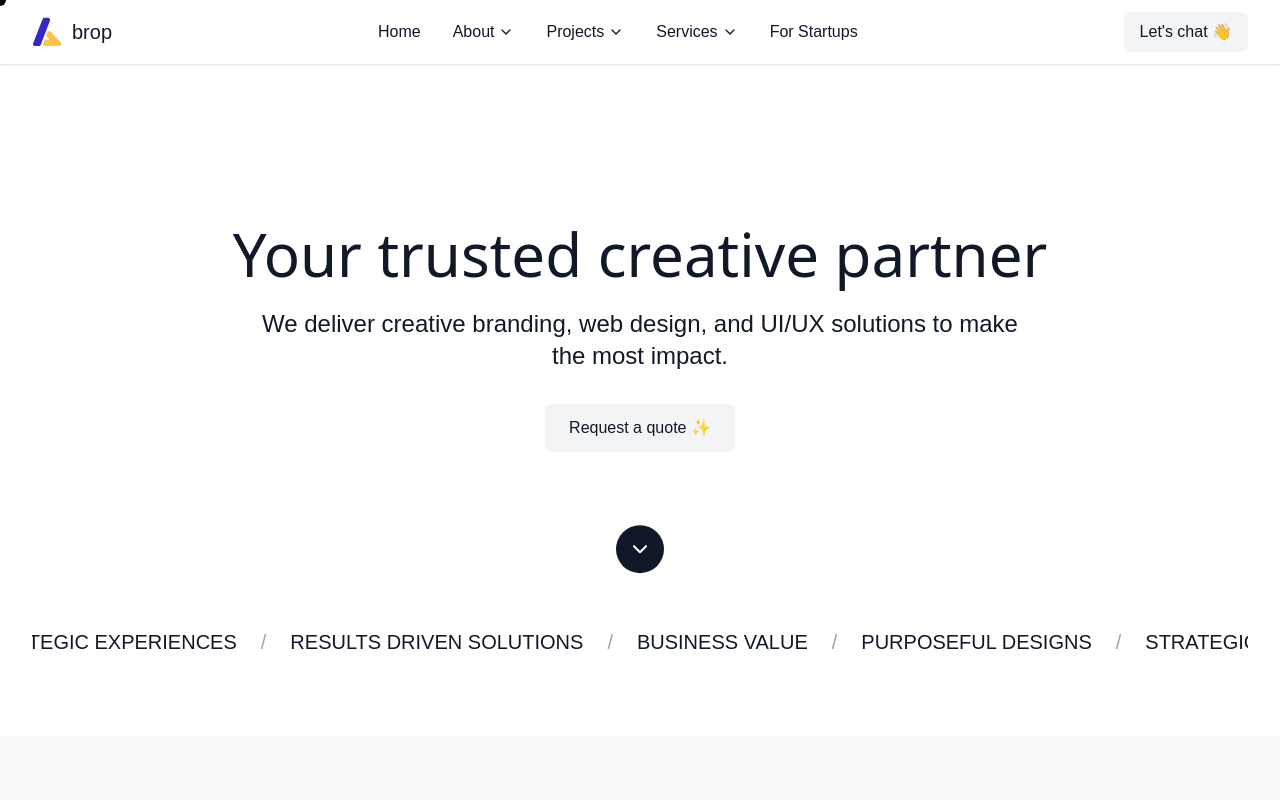
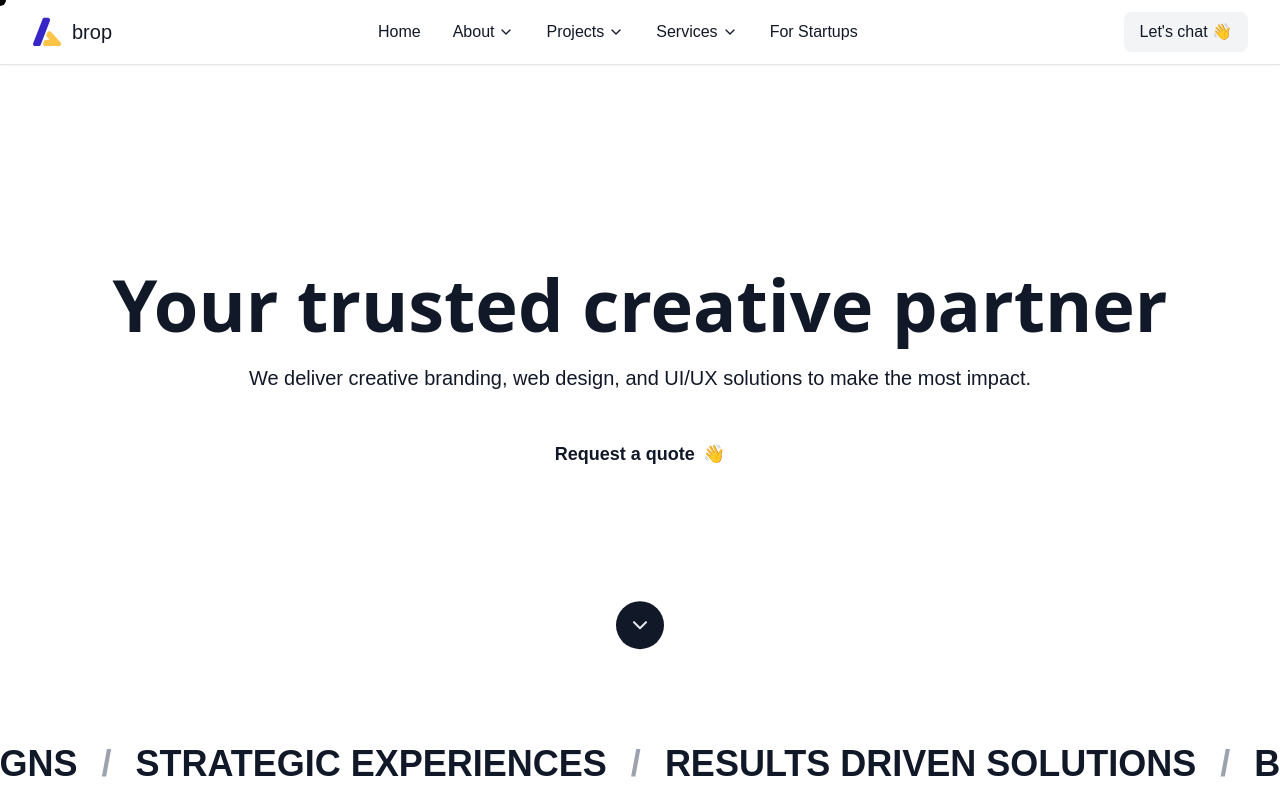
Before and after one commit to Brop-co/brop-web, a Next.js app: page / in a window 1280 px wide. Shown: the top 800 px of the page. Built offline with nearby package versions, Linux system fonts and the light colour scheme.

Commit message:
hero component tweaks

```diff
--- a/components/Hero.tsx
+++ b/components/Hero.tsx
@@ -1,29 +1,31 @@
-'use client'
+"use client";
 
-import { motion } from 'framer-motion'
-import { ChevronDown } from 'lucide-react'
+import { motion } from "framer-motion";
+import { ChevronDown } from "lucide-react";
 
 const Hero = () => {
   const scrollToAbout = () => {
-    const aboutSection = document.getElementById('about')
+    const aboutSection = document.getElementById("about");
     if (aboutSection) {
       aboutSection.scrollIntoView({
-        behavior: 'smooth',
-        block: 'start'
-      })
+        behavior: "smooth",
+        block: "start",
+      });
     }
-  }
+  };
 
   return (
-    <section id="home" className="pt-32 mt-24 pb-20 px-4 sm:px-6 lg:px-8">
-      <div className="max-w-7xl mx-auto">
-        <div className="text-center">
+    <section
+      id="home"
+      className="relative min-h-screen flex flex-col justify-center items-center px-4 sm:px-6 lg:px-8"
+    >
+      <div className="max-w-7xl mx-auto text-center">
         {/* Main Heading */}
         <motion.h1
           initial={{ opacity: 0, y: 30 }}
           animate={{ opacity: 1, y: 0 }}
           transition={{ duration: 0.8 }}
-            className="text-4xl sm:text-5xl lg:text-6xl font-[500] text-gray-900 mb-6 leading-tight"
+          className="text-5xl sm:text-6xl lg:text-7xl font-bold text-gray-900 mb-6 leading-tight"
         >
           Your trusted creative partner
         </motion.h1>
@@ -33,52 +35,65 @@ const Hero = () => {
           initial={{ opacity: 0, y: 30 }}
           animate={{ opacity: 1, y: 0 }}
           transition={{ duration: 0.8, delay: 0.2 }}
-            className="text-xl sm:text-2xl text-gray-900 mb-8 max-w-3xl mx-auto leading-relaxed"
+          className="text-lg sm:text-xl text-gray-900 mx-auto leading-relaxed mb-8"
         >
-            We deliver creative branding, web design, and UI/UX solutions to make the most impact.
+          We deliver creative branding, web design, and UI/UX solutions to make
+          the most impact.
         </motion.p>
 
-          {/* CTA Button */}
+        {/* Button */}
         <motion.div
           initial={{ opacity: 0, y: 30 }}
           animate={{ opacity: 1, y: 0 }}
           transition={{ duration: 0.8, delay: 0.4 }}
-            className="mb-16"
+          className="mb-12"
         >
           <motion.button
-              onClick={scrollToAbout}
-              whileHover={{ scale: 1.05 }}
             whileTap={{ scale: 0.95 }}
-              className="bg-gray-100 hover:bg-gray-200 text-gray-900 font-medium py-3 px-6 rounded-lg transition-colors duration-200 cursor-pointer"
+            className="relative overflow-hidden group font-medium py-4 px-8 rounded-full text-lg cursor-pointer"
           >
-              Request a quote ✨
+            {/* Background overlay */}
+            <span className="absolute inset-0 bg-gray-900 translate-y-full group-hover:translate-y-0 transition-transform duration-300"></span>
+
+            {/* Text + Icon */}
+            <span className="relative z-10 flex items-center gap-2 font-[550] text-gray-900 group-hover:text-white transition-colors duration-300">
+              Request a quote
+              <span className="inline-block group-hover:-rotate-45 transition-transform duration-500">
+                👋
+              </span>
+            </span>
           </motion.button>
         </motion.div>
+      </div>
 
       {/* Scroll Indicator */}
       <motion.div
+        onClick={scrollToAbout}
         initial={{ opacity: 0, y: 30 }}
         animate={{ opacity: 1, y: 0 }}
         transition={{ duration: 0.8, delay: 0.6 }}
-            className="mb-16"
+        className="absolute bottom-40"
       >
         <motion.div
-              className="w-12 h-12 bg-gray-900 rounded-full flex items-center justify-center mx-auto cursor-pointer hover:bg-gray-800 transition-colors duration-200"
+          className="w-12 h-12 bg-gray-900 rounded-full flex items-center justify-center mx-auto cursor-pointer hover:bg-gray-300 transition-colors duration-200"
           animate={{ y: [0, 10, 0] }}
           transition={{ duration: 2, repeat: Infinity, ease: "easeInOut" }}
         >
-              <ChevronDown size={24} className="text-white" />
+          <ChevronDown
+            size={24}
+            className="text-gray-200 hover:text-gray-900"
+          />
         </motion.div>
       </motion.div>
 
-          {/* Bottom Section with Phrases - No Background */}
+      {/* Moving Words */}
       <motion.div
         initial={{ opacity: 0, y: 30 }}
         animate={{ opacity: 1, y: 0 }}
         transition={{ duration: 0.8, delay: 0.8 }}
-            className="relative overflow-hidden"
+        className="absolute bottom-4 w-full overflow-hidden"
       >
-            <div className="flex items-center gap-6 text-lg sm:text-xl font-normal text-gray-900">
+        <div className="flex items-center gap-6 text-2xl sm:text-3xl lg:text-4xl font-semibold text-gray-900">
           <motion.div
             className="flex items-center gap-6 whitespace-nowrap"
             animate={{ x: [0, -1000] }}
@@ -102,10 +117,8 @@ const Hero = () => {
           </motion.div>
         </div>
       </motion.div>
-        </div>
-      </div>
     </section>
-  )
-}
+  );
+};
 
-export default Hero
+export default Hero;
```
Lines whose indentation alone changed are shown as unchanged.
